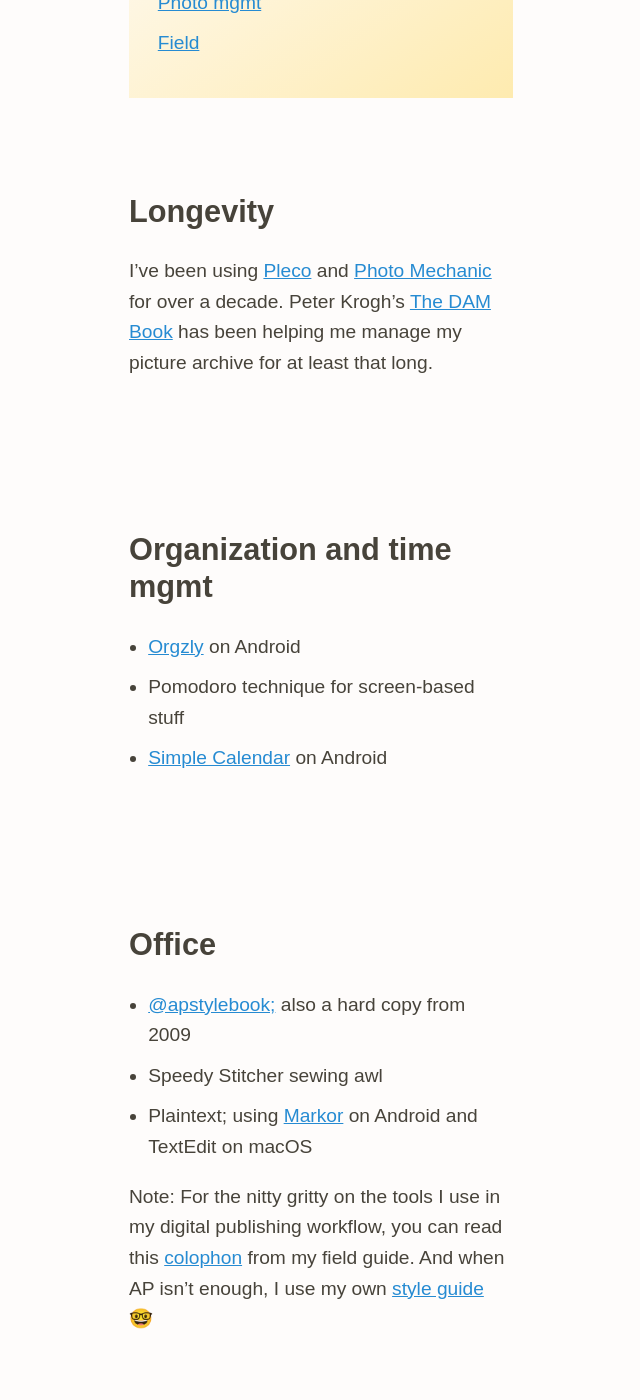
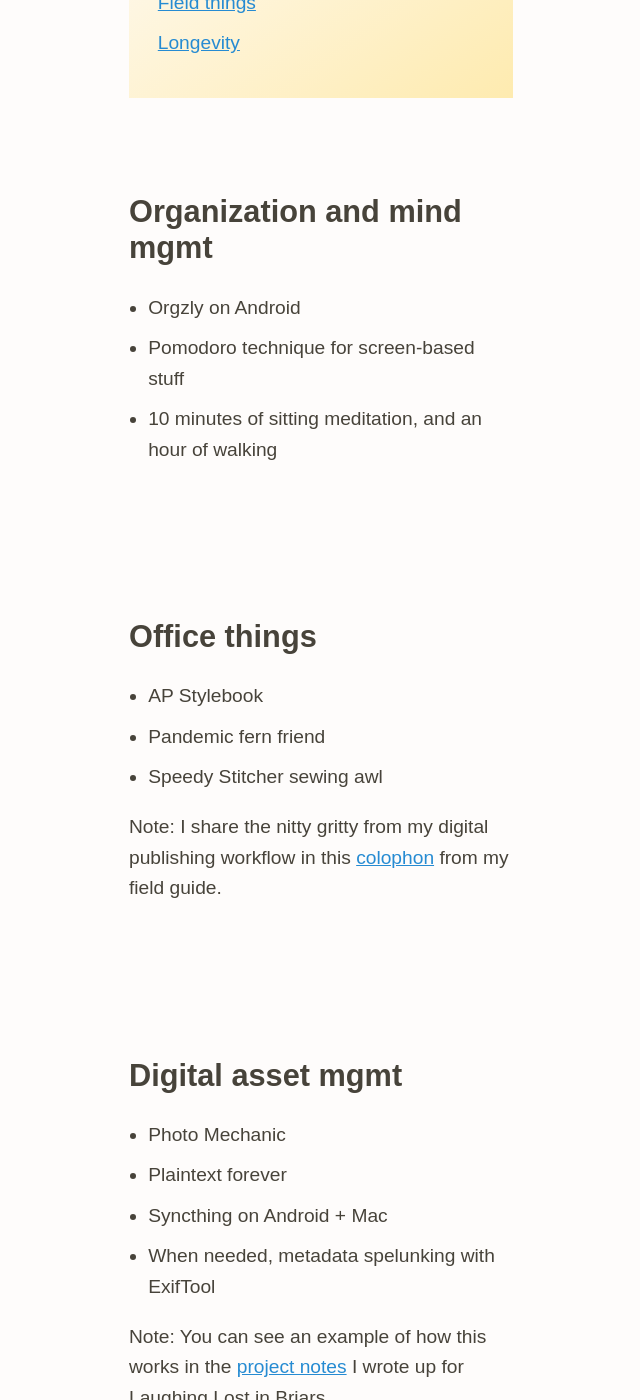
Before and after one commit to zachmccabe/zachmccabe.github.io, a Jekyll site: the page built from tools.md, in a window 1280 px wide and 1400 px high, scrolled down 573 px. Shown: the whole window, without its empty margins (319-959 px from the left). Built offline with Jekyll 4.4.1, drawn with Linux system fonts in a browser that asks for light colours; some of the changed text lies outside the part shown.

Commit message:
Update tools.md
Update copy.

```diff
--- a/tools.md
+++ b/tools.md
@@ -1,19 +1,19 @@
 ---
 layout: kaoliang3_article
 title: Tools
-date: 2020-08-12
-description: Partial list of favorite and most-used tools
+date: 2021-03-25
+description: List of a few favorite tools I'm using right now
 nav: |
-  + [Organization and time mgmt](https://www.zachmccabe.com/tools.html#organization-and-time-mgmt)
-  + [Office](https://www.zachmccabe.com/tools.html#office)
-  + [Phone](https://www.zachmccabe.com/tools.html#phone)
-  + [Photo mgmt](https://www.zachmccabe.com/tools.html#photo-mgmt)
-  + [Field](https://www.zachmccabe.com/tools.html#field)
+  + [Organization and mind mgmt](https://www.zachmccabe.com/tools.html#organization-and-mind-mgmt)
+  + [Office things](https://www.zachmccabe.com/tools.html#office-things)
+  + [Digital asset mgmt](https://www.zachmccabe.com/tools.html#digital-asset-mgmt)
+  + [Field things](https://www.zachmccabe.com/tools.html#field-things)
+  + [Longevity](https://www.zachmccabe.com/tools.html#longevity)
 
 ---
 
 
-Updated: {% include print_update.html %} • Partial list of favorite and most-used tools.
+Updated: {% include print_update.html %} • List of some favorite tools I'm using right now for work (and life).
 
 
 
@@ -21,102 +21,76 @@
 
 
 
-## Longevity
+## Organization and mind mgmt
 
-I've been using [Pleco] and [Photo Mechanic] for over a decade. Peter Krogh's [The DAM Book] has been helping me manage my picture archive for at least that long.
-
-[Pleco]: https://www.pleco.com/
-
-[Photo Mechanic]: https://home.camerabits.com/
-
-[The DAM Book]: https://www.thedambook.com/
++ Orgzly on Android
++ Pomodoro technique for screen-based stuff
++ 10 minutes of sitting meditation, and an hour of walking
 
 
 
-## Organization and time mgmt
+## Office things
 
-+ [Orgzly] on Android
-+ Pomodoro technique for screen-based stuff
-+ [Simple Calendar] on Android
++ AP Stylebook
++ Pandemic fern friend
++ Speedy Stitcher sewing awl
 
-[Orgzly]: http://www.orgzly.com/
+Note: I share the nitty gritty from my digital publishing workflow in this [colophon] from my field guide.
 
-[Simple Calendar]: https://simplemobiletools.com/calendar/
+[colophon]: https://www.zachmccabe.com/beijing/colophon
 
 
 
-## Office
 
-+ [@apstylebook;] also a hard copy from 2009
-+ Speedy Stitcher sewing awl
-+ Plaintext; using [Markor] on Android and TextEdit on macOS
+## Digital asset mgmt
 
-Note: For the nitty gritty on the tools I use in my digital publishing workflow, you can read this [colophon] from my field guide. And when AP isn't enough, I use my own [style guide] 🤓
++ Photo Mechanic
++ Plaintext forever
++ Syncthing on Android + Mac
++ When needed, metadata spelunking with ExifTool
 
-[@apstylebook;]: https://twitter.com/APStylebook
+Note: You can see an example of how this works in the [project notes] I wrote up for Laughing Lost in Briars.
 
-[Markor]: https://github.com/gsantner/markor
-
-[colophon]: https://www.zachmccabe.com/beijing/colophon
-
-[style guide]: https://www.zachmccabe.com/beijing/bts_style_guide.html
+[project notes]: https://www.zachmccabe.com/briars/notes
 
 
 
-## Phone
 
-+ [NetGuard]
-+ Pleco Chinese reference
-+ [Syncthing]
-+ Weather, because I work and play outside:
-  - [droughtmonitor.unl.edu]
-  - [Radarscope]
-  - [texaswildfirerisk.com]
-  - Joshua Tee's [wX]
+## Field things
 
-[NetGuard]: https://www.netguard.me/
++ Dish soap and cold water to wash off the poison ivy
++ Loksak bags keep my electronics clean and dry
++ Weather tools on my phone:
+  - droughtmonitor.unl.edu
+  - @nwsftworth
+  - Radarscope
+  - texaswildfirerisk.com
+  - Joshua Tee’s [wX app]
+  - Windy.com
 
-[Syncthing]: https://syncthing.net/
-
-[droughtmonitor.unl.edu]: https://droughtmonitor.unl.edu/CurrentMap/StateDroughtMonitor.aspx?TX
-
-[Radarscope]: https://www.radarscope.app/
-
-[texaswildfirerisk.com]: https://texaswildfirerisk.com/Map/Public/
-
-[wX]: https://docs.google.com/document/d/1OQrviP10XBvQZ7QKh5R4bsd72ZKffK5f0ISRuCaSk5k/edit
+[wX app]: https://docs.google.com/document/d/1OQrviP10XBvQZ7QKh5R4bsd72ZKffK5f0ISRuCaSk5k/edit
 
 
 
-## Photo mgmt
 
-+ [ExifTool]
-+ [Rclone] but I'm a plebe, really
-+ Photo Mechanic
+## Longevity
 
-Note: Spotlight on macOS indexes IPTC description, keywords and headline fields in JPG files, so search is wicked fast. This is so underrated, you guys!
++ Pleco with lots of add-ons
 
-[ExifTool]: https://exiftool.org/
+More than 10 years ago, I bought my first smartphone just so to get Pleco's suite of Chinese language tools and dictionaries. Many smartphones later, it's still my favorite app.
 
-[Rclone]: https://rclone.org/
++ The DAM Book
++ Photo Mechanic v6
 
-
-
-## Field
-
-+ Always looking for better work gloves
-+ Billhook
-+ Bullnose pliers
-+ Dish soap to wash off the poison ivy
-+ Loksak bags keeps dust, rain and sweat away from my phone and other electronics
+Along with Photo Mechanic, Peter Krogh's "The DAM Book" has been helping me manage my picture archive for nearly a decade.
 
 
 
 ---
 
+
+
 Whenever I travel, go to the museum or read a bit of [archaeology,] it is always the stuff people use that raises my eyebrow and makes me smile. Only fair to ante up, eh?
-
-![Text streams across an old iPod screen booting into iPod Linux](https://www.zachmccabe.com/assets/viz/ipod-linux-300.gif)
 
 *HT [Belle Cooper] for inspiring the idea for this page.*
 
```
